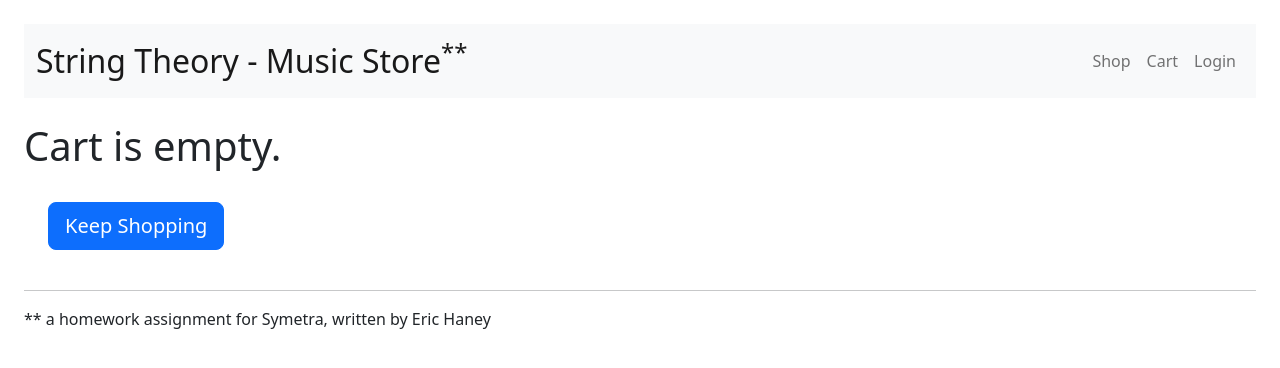
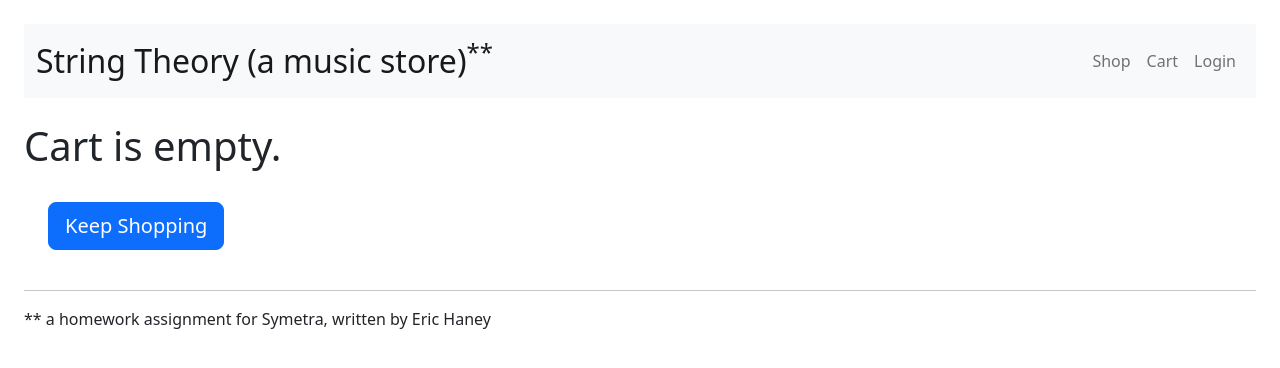
Before and after one commit to erichaney144/homework-client, a Next.js app: page /cart in a window 1280 px wide. Shown: the top 368 px of the page. Built offline with nearby package versions, Linux system fonts and the light colour scheme.

Commit message:
Change store name.

```diff
--- a/components/Navbar.tsx
+++ b/components/Navbar.tsx
@@ -3,7 +3,7 @@ import Link from "next/link"
 const Navbar = ({user, setUser}) => (
 <nav className="navbar navbar-expand-lg navbar-light bg-light mb-4">
   <div className="container-fluid">
-    <Link className='navbar-brand' href='/'>String Theory - Music Store<sup>**</sup></Link>
+    <Link className='navbar-brand' href='/'>String Theory (a music store)<sup>**</sup></Link>
     <button className="navbar-toggler" type="button" data-bs-toggle="collapse" data-bs-target="#navbarText" aria-controls="navbarText" aria-expanded="false" aria-label="Toggle navigation">
       <span className="navbar-toggler-icon"></span>
     </button>
```
